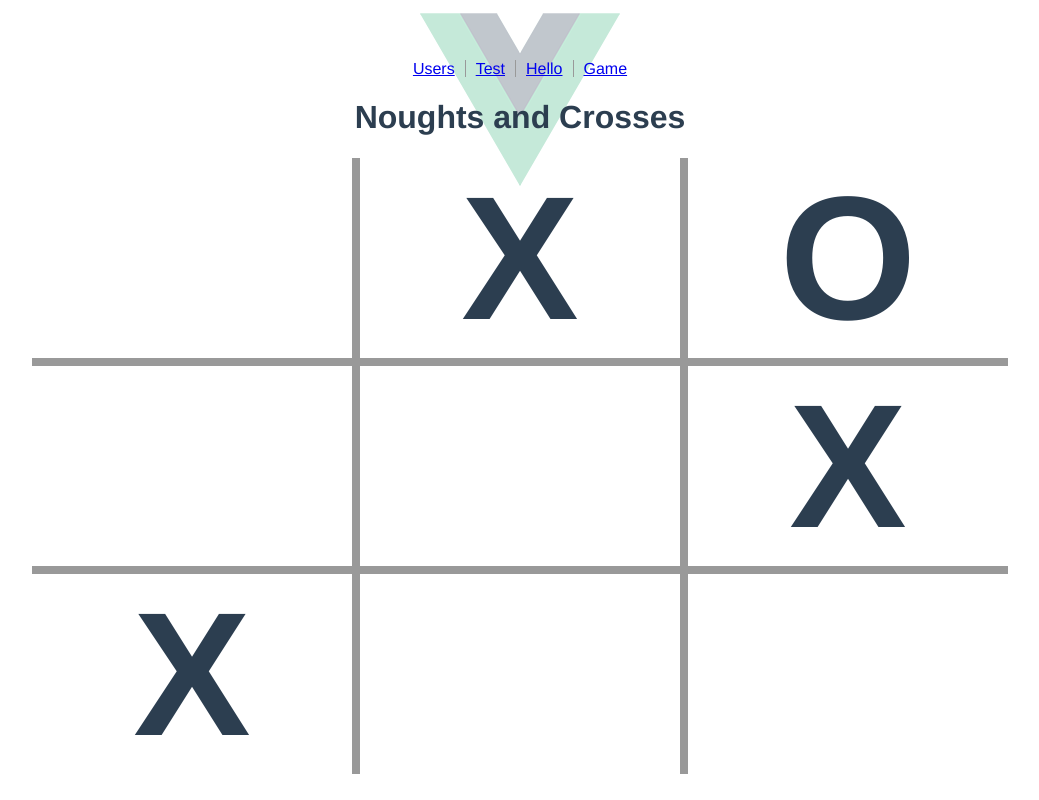
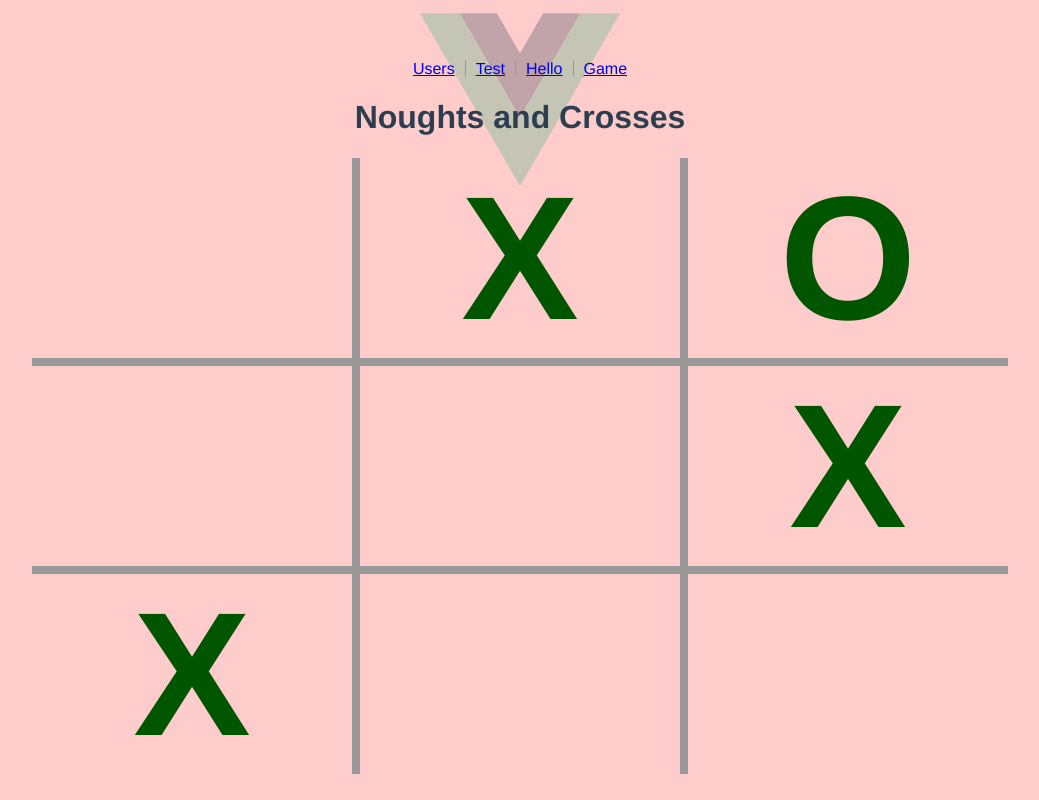
Before and after one commit to davidclough/node, a Vue app in the folder vue/vueapp1/: page /game in a window 1280 px wide. Shown: the whole page, without its empty margins (120-1159 px from the left). Built offline with nearby package versions, Linux system fonts and the light colour scheme; what vue-resource would draw is missing.

Commit message:
Added global LESS file.

```diff
--- a/vue/vueapp1/src/App.vue
+++ b/vue/vueapp1/src/App.vue
@@ -18,6 +18,8 @@
     , components: { Links }
   }
 </script>
+
+<style src="./test.less" lang="less"></style>
 
 <style>
   #app {
--- /dev/null
+++ b/vue/vueapp1/src/test.less
@@ -0,0 +1,7 @@
+body {
+  background-color: #fcc;
+
+  span {
+    color: #050;
+  }
+}
```
